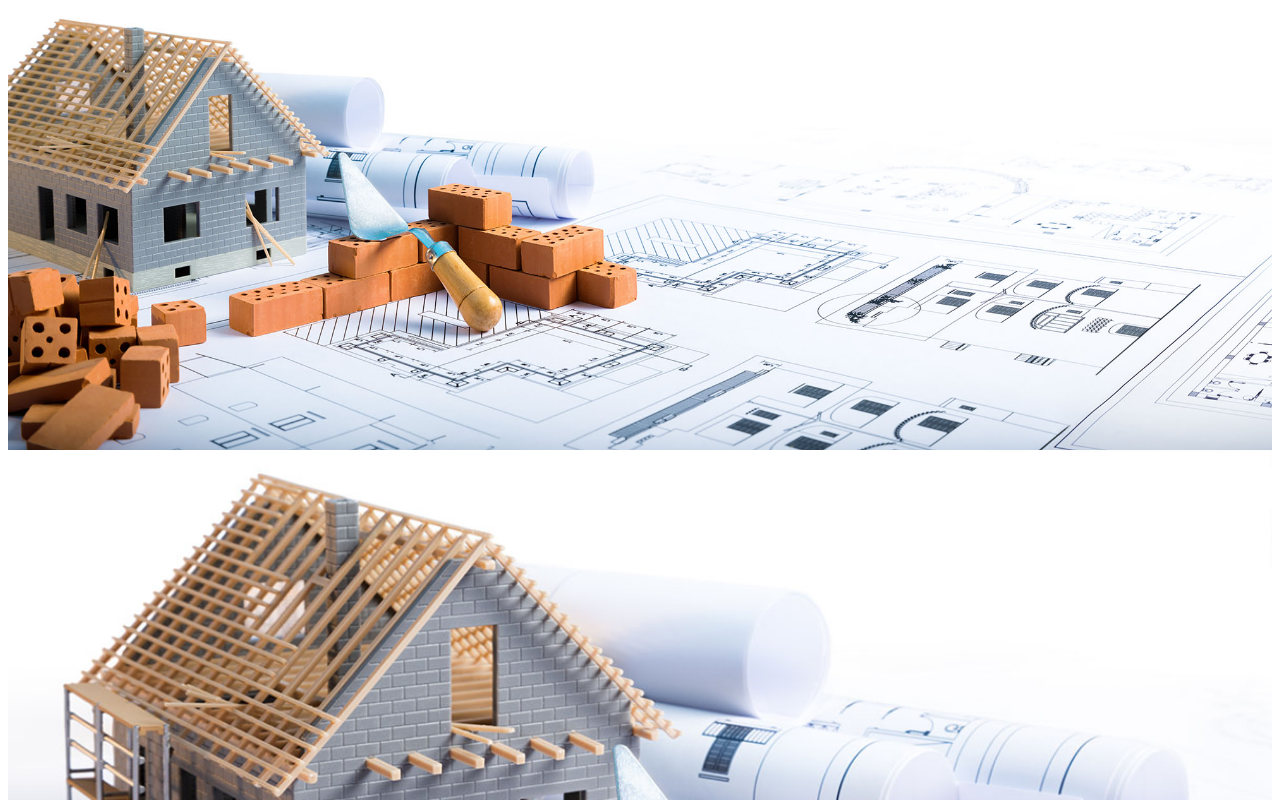
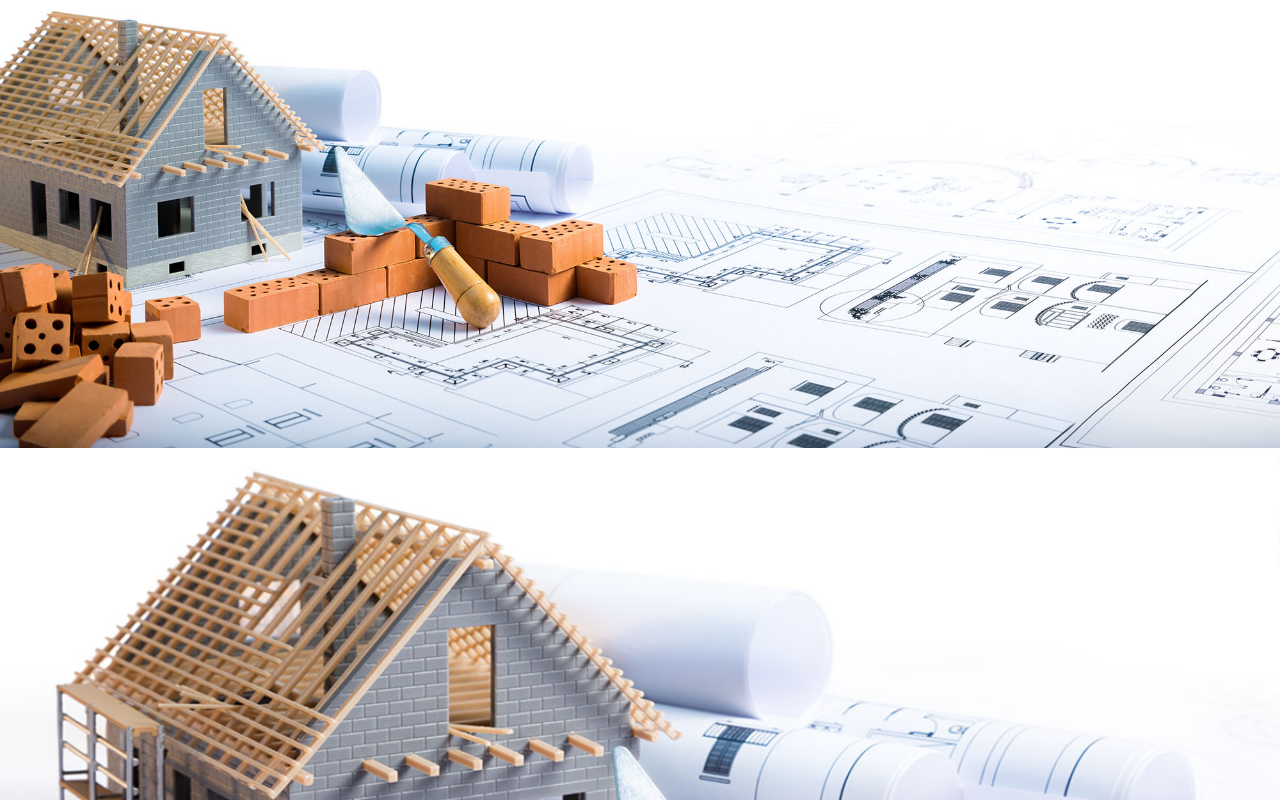
Before and after one commit to WilliamOfSweden/thorsbygg.se, a Gatsby site: page / in a window 1280 px wide. Shown: the top 800 px of the page. Built offline with nearby package versions, Linux system fonts and the light colour scheme; Gatsby itself is replaced by a stand-in of ours.

Commit message:
Created global styles.

```diff
--- a/src/components/layout/index.tsx
+++ b/src/components/layout/index.tsx
@@ -1,12 +1,19 @@
-import React, { FC, Fragment } from 'react'
-import { ReactNode } from 'react'
+import React, { FC, ReactNode } from 'react'
+import { ThemeProvider } from '@material-ui/styles'
+import theme from '../../styles/theme'
+import CssBaseline from '@material-ui/core/CssBaseline'
 
 interface Props {
   children: ReactNode
 }
 
 const Layout: FC<Props> = ({ children }) => {
-  return <Fragment>{children}</Fragment>
+  return (
+    <ThemeProvider theme={theme}>
+      <CssBaseline />
+      <main>{children}</main>
+    </ThemeProvider>
+  )
 }
 
 export default Layout
--- /dev/null
+++ b/src/styles/theme.ts
@@ -0,0 +1,26 @@
+import { createTheme, responsiveFontSizes } from '@material-ui/core/styles'
+
+export const PALETTE = {
+  bg: '#fafafa',
+}
+
+const theme = responsiveFontSizes(
+  createTheme({
+    overrides: {
+      MuiCssBaseline: {
+        '@global': {
+          body: {
+            overflowY: `scroll`,
+            overflowX: `hidden`,
+          },
+
+          '#gatsby-focus-wrapper': {
+            overflowX: `hidden`,
+          },
+        },
+      },
+    },
+  })
+)
+
+export default theme
```
